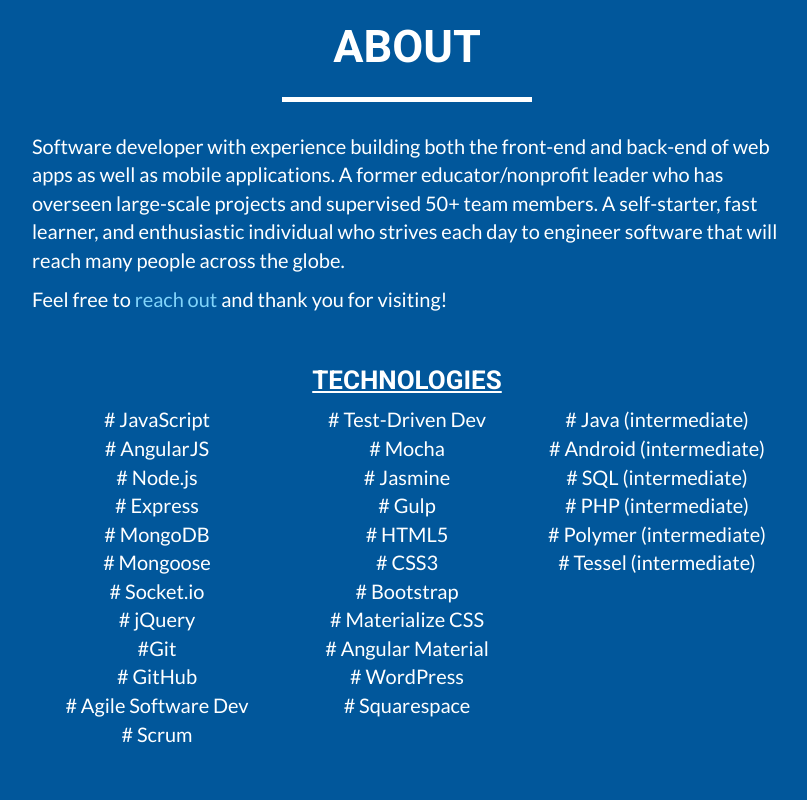
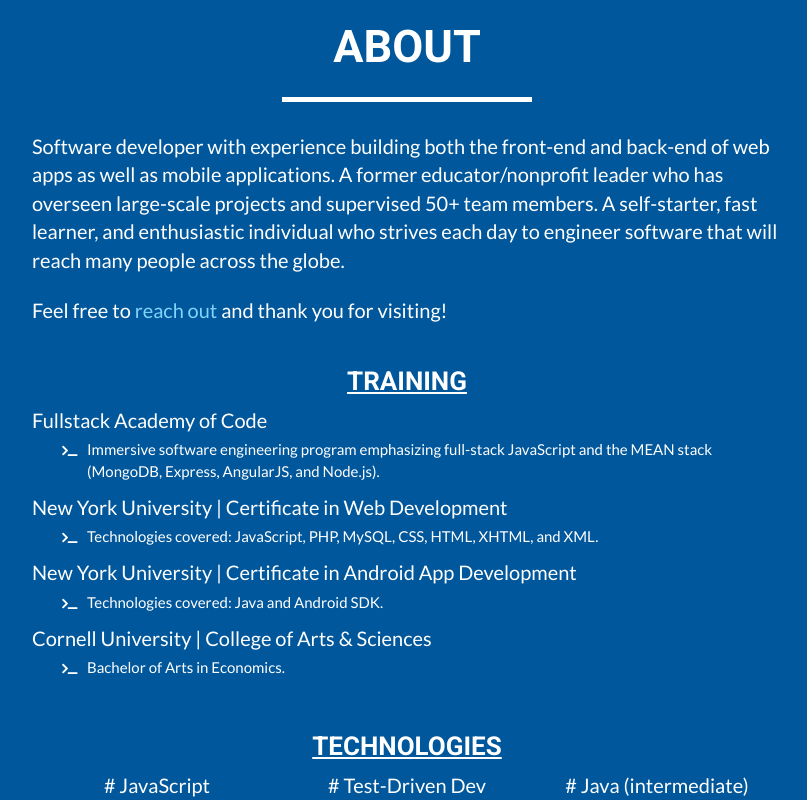
Before and after one commit to carlos-r-mendoza/carlosrmendoza.com, a plain HTML site: page index.html in a window 1280 px wide. Shown: the part 2000-2800 px from the top of the page, without its empty margins (233-1040 px from the left). Drawn offline with nearby package versions, Linux system fonts and the light colour scheme.

Commit message:
Added training info to 'About Me'.

```diff
--- a/css/main.css
+++ b/css/main.css
@@ -75,6 +75,10 @@
 	height: 250px;
 }
 
+#resume-icon {
+	padding-right: 5px;
+}
+
 #portfolio .portfolio-item .portfolio-link .caption {
 	background: #ffb300;
 }
@@ -87,6 +91,10 @@
 	color: #ffffff;
 }
 
+p {
+	margin-bottom: 0px;
+}
+
 .p-with-link a {
 color: #81d4fa;
 }
@@ -95,9 +103,30 @@
 	color: #ffb300;
 }
 
+ul.custom-ul {
+	list-style-type: none;
+	margin-top: 5px;
+}
+
+ul.custom-ul li {
+	padding-left: 15px;
+	font-size: 15px;
+	display: block;
+	position: relative;
+}
+
+.custom-bullet {
+	margin-left: -10px;
+	font-size: 16px;
+/*	padding-right:10px;
+*/	font-weight: 900;
+	position: absolute;
+	line-height: 1.5;
+}
+
 .btn-success {
-	background-color: #01579b;
-	border-color: #01579b;
+	background-color: #2A2A2A;
+	border-color: #2A2A2A;
 }
 
 .btn-success:hover, .btn-success:focus, .btn-success:active, .btn-success.active, .open>.dropdown-toggle.btn-success {
--- a/index.html
+++ b/index.html
@@ -19,14 +19,16 @@
     <!-- Custom CSS -->
     <link href="css/freelancer.css" rel="stylesheet">
 
+
+    <!-- Font Awesome -->
+    <link href="font-awesome-4.1.0/css/font-awesome.min.css" rel="stylesheet" type="text/css">
+
     <!-- Main CSS -->
     <link href="css/main.css" rel="stylesheet">
-
 
     <link href="img/icon/carlosrmendoza.com.ico" rel="shortcut icon">
 
     <!-- Custom Fonts -->
-    <link href="font-awesome-4.1.0/css/font-awesome.min.css" rel="stylesheet" type="text/css">
     <link href="http://fonts.googleapis.com/css?family=Montserrat:400,700" rel="stylesheet" type="text/css">
     <link href="http://fonts.googleapis.com/css?family=Lato:400,700,400italic,700italic" rel="stylesheet" type="text/css">
     <link href='http://fonts.googleapis.com/css?family=Roboto' rel='stylesheet' type='text/css'>
@@ -97,7 +99,7 @@
                         <span class="skills">NYC</span>
                         <br/>
                         <br/>
-                        <a href="docs/CarlosMendozaResume2015.pdf"><button class="btn btn-default btn-lg text-center" style="align: center">Resume</button></a>
+                        <a href="docs/CarlosMendozaResume2015.pdf"><button class="btn btn-default btn-lg text-center" style="align: center"><i id="resume-icon" class="fa fa-file"></i>  Resume</button></a>
                         <br/>
                         <div class="social-icons">
                             <ul>
@@ -268,9 +270,21 @@
 
                <div class="col-lg-8 col-lg-offset-2">
                         <p>Software developer with experience building both the front-end and back-end of web apps as well as mobile applications. A former educator/nonprofit leader who has overseen large-scale projects and supervised 50+ team members. A self-starter, fast learner, and enthusiastic individual who strives each day to engineer software that will reach many people across the globe.</p>
+                        <br>
+                        <p class="p-with-link">Feel free to <a href="#contact">reach out</a> and thank you for visiting!</p>
 
-                        <p class="p-with-link">Feel free to <a href="#contact">reach out</a> and thank you for visiting!</p>
                         <br>
+                        <h3 class="text-center" style="color: white"><strong><u>Training</u></strong></h3>
+                        <p>Fullstack Academy of Code</p>
+                        <ul class="custom-ul"><i class="fa fa-terminal custom-bullet"></i><li>Immersive software engineering program emphasizing full-stack JavaScript and the MEAN stack (MongoDB, Express, AngularJS, and Node.js).</li></ul>
+                        <p>New York University | Certificate in Web Development</p>
+                        <ul class="custom-ul"><i class="fa fa-terminal custom-bullet"></i><li>Technologies covered: JavaScript, PHP, MySQL, CSS, HTML, XHTML,  and XML.</li></ul>
+                        <p>New York University | Certificate in Android App Development</p>
+                        <ul class="custom-ul"><i class="fa fa-terminal custom-bullet"></i><li>Technologies covered: Java and Android SDK.</li></ul>
+                        <p>Cornell University | College of Arts & Sciences</p>
+                        <ul class="custom-ul"><i class="fa fa-terminal custom-bullet"></i><li>Bachelor of Arts in Economics.</li></ul>
+                        <br>
+
                         <h3 class="text-center" style="color: white"><strong><u>Technologies</u></strong></h3>
                         <p class="col-sm-4 text-center"># JavaScript
                         <br># AngularJS
@@ -280,14 +294,12 @@
                         <br># Mongoose
                         <br># Socket.io
                         <br># jQuery
-                        <br>#Git
+                        <br># Git
                         <br># GitHub
-                        <br># Agile Software Dev
-                        <br># Scrum</p>
+                        <br># Agile/Scrum </p>
                         <p class="col-sm-4 text-center"># Test-Driven Dev
                         <br># Mocha
                         <br># Jasmine
-                        <br># Gulp
                         <br># HTML5
                         <br># CSS3
                         <br># Bootstrap
@@ -298,7 +310,6 @@
                         <p class="col-sm-4 text-center"># Java (intermediate)
                         <br># Android (intermediate)
                         <br># SQL (intermediate)
-                        <br># PHP (intermediate)
                         <br># Polymer (intermediate)
                         <br># Tessel (intermediate)</p>
     <!--                 <div class="col-lg-8 col-lg-offset-2 text-center">
```
Also changed, not shown: 6 other files.
